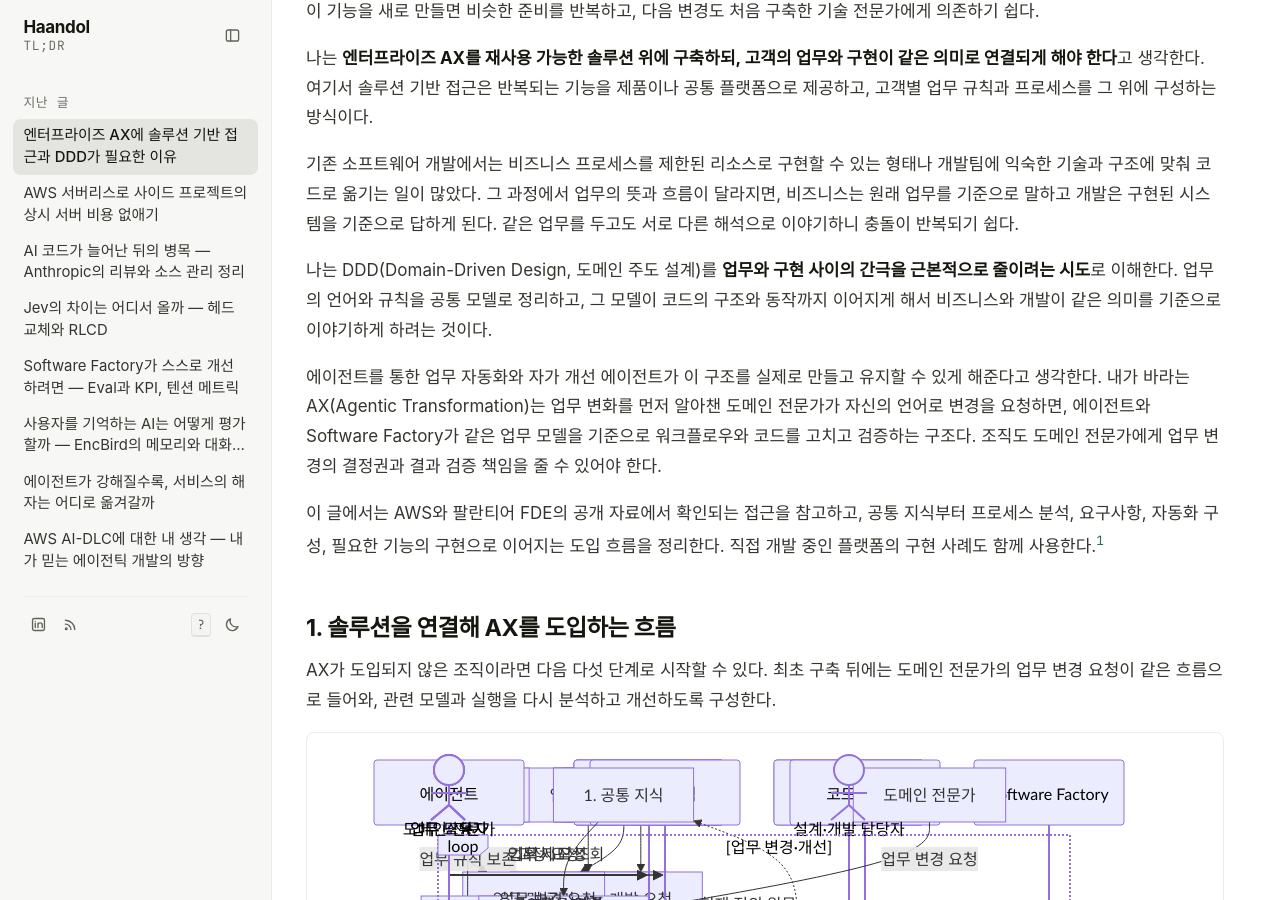
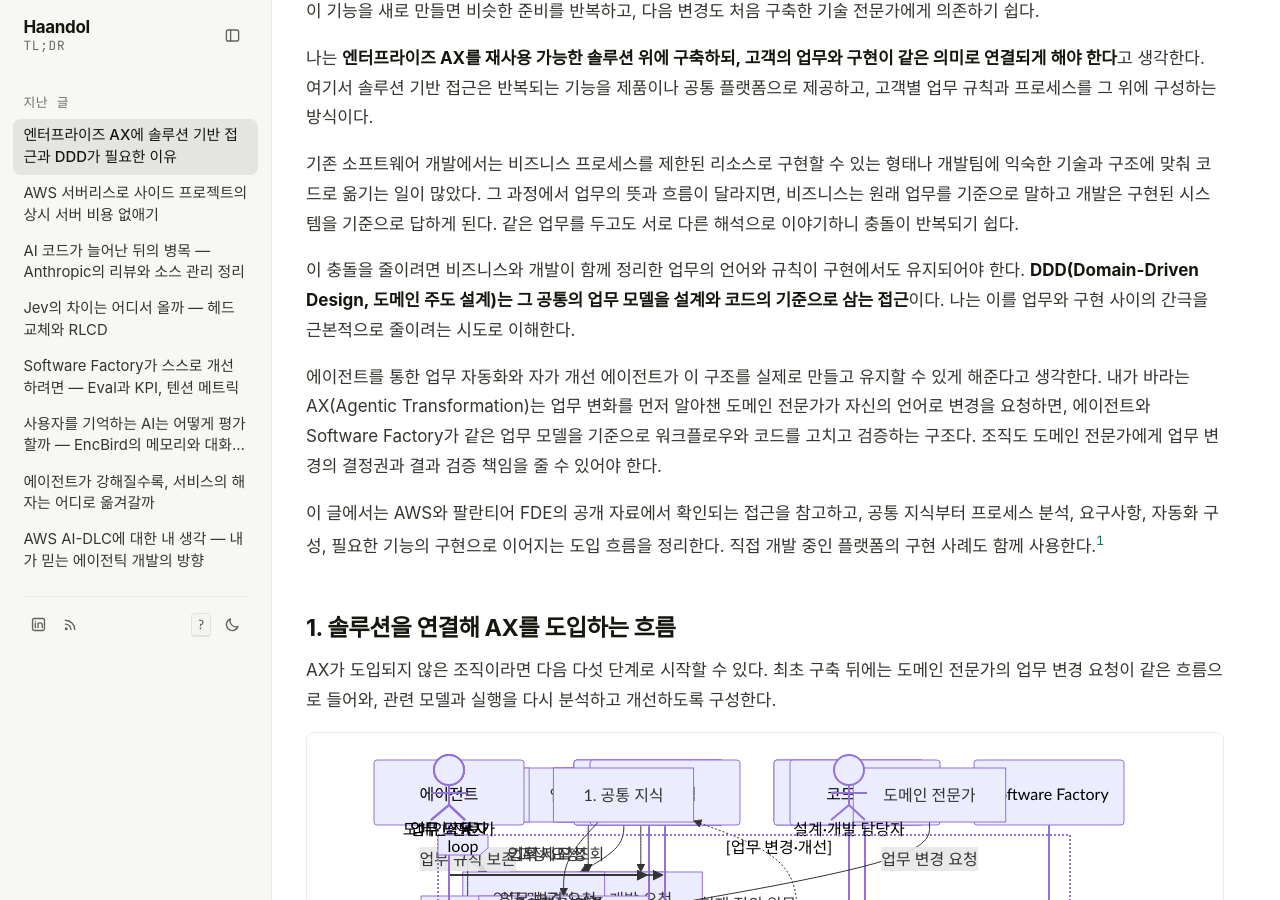
Before and after one commit to haandol/haandol.github.com, a Jekyll site: the page built from _posts/2026-11-05-enterprise-wide-ax-essentials.md, in a window 1280 px wide and 900 px high, scrolled down 594 px. Built offline with Jekyll 4.4.1, drawn with Linux system fonts in a browser that asks for light colours; some web fonts are replaced; comment, search, counter and statistics services are not loaded.

```diff
--- a/_posts/2026-11-05-enterprise-wide-ax-essentials.md
+++ b/_posts/2026-11-05-enterprise-wide-ax-essentials.md
@@ -29,7 +29,7 @@ english_url: /en/2026/11/05/enterprise-wide-ax-essentials.html
 
 기존 소프트웨어 개발에서는 비즈니스 프로세스를 제한된 리소스로 구현할 수 있는 형태나 개발팀에 익숙한 기술과 구조에 맞춰 코드로 옮기는 일이 많았다. 그 과정에서 업무의 뜻과 흐름이 달라지면, 비즈니스는 원래 업무를 기준으로 말하고 개발은 구현된 시스템을 기준으로 답하게 된다. 같은 업무를 두고도 서로 다른 해석으로 이야기하니 충돌이 반복되기 쉽다.
 
-나는 DDD(Domain-Driven Design, 도메인 주도 설계)를 **업무와 구현 사이의 간극을 근본적으로 줄이려는 시도**로 이해한다. 업무의 언어와 규칙을 공통 모델로 정리하고, 그 모델이 코드의 구조와 동작까지 이어지게 해서 비즈니스와 개발이 같은 의미를 기준으로 이야기하게 하려는 것이다.
+이 충돌을 줄이려면 비즈니스와 개발이 함께 정리한 업무의 언어와 규칙이 구현에서도 유지되어야 한다. **DDD(Domain-Driven Design, 도메인 주도 설계)는 그 공통의 업무 모델을 설계와 코드의 기준으로 삼는 접근**이다. 나는 이를 업무와 구현 사이의 간극을 근본적으로 줄이려는 시도로 이해한다.
 
 에이전트를 통한 업무 자동화와 자가 개선 에이전트가 이 구조를 실제로 만들고 유지할 수 있게 해준다고 생각한다. 내가 바라는 AX(Agentic Transformation)는 업무 변화를 먼저 알아챈 도메인 전문가가 자신의 언어로 변경을 요청하면, 에이전트와 Software Factory가 같은 업무 모델을 기준으로 워크플로우와 코드를 고치고 검증하는 구조다. 조직도 도메인 전문가에게 업무 변경의 결정권과 결과 검증 책임을 줄 수 있어야 한다.
 
```
Also changed, not shown: other parts of _posts/2026-11-05-enterprise-wide-ax-essentials.md (+1 -1 lines), _en/2026-11-05-enterprise-wide-ax-essentials.md (+2 -2 lines).
